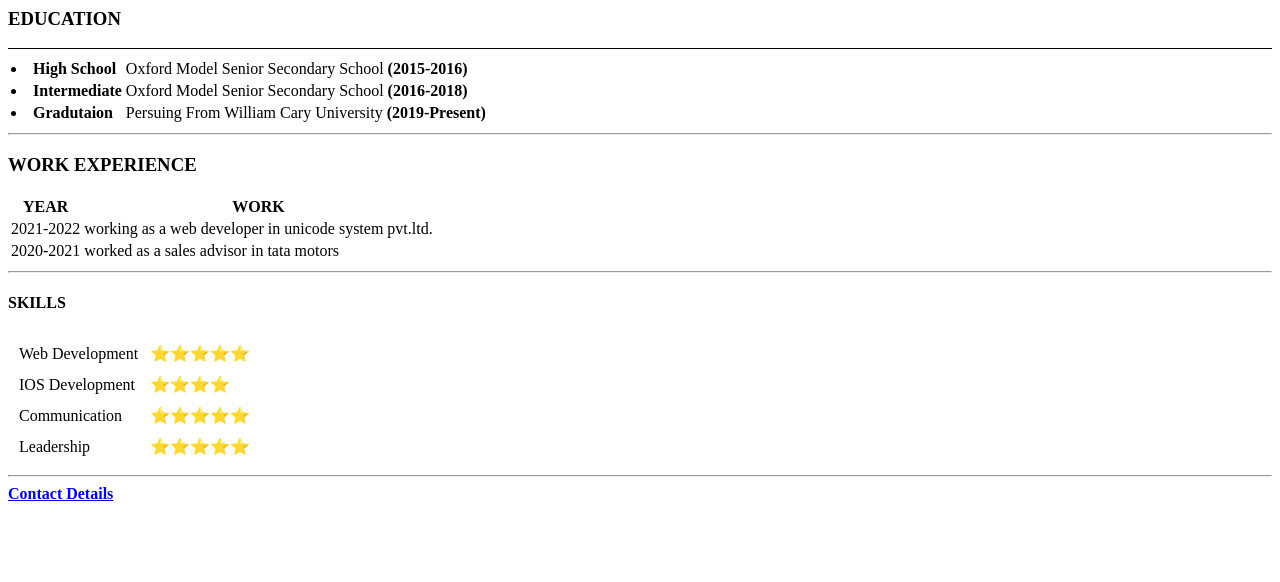
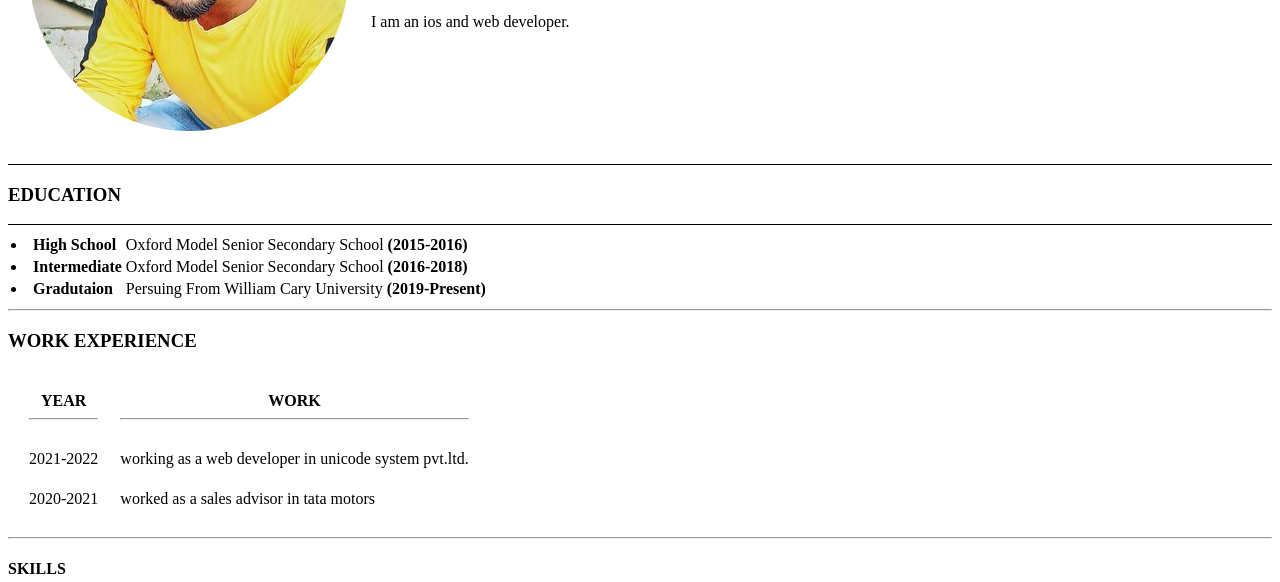
Before and after one commit to faizanali18/cv, a plain HTML site: page index.html in a window 1280 px wide. Shown: the part 218-800 px from the top of the page. Drawn offline with Linux system fonts and the light colour scheme; files whose address does not match are found by name.

Commit message:
Add files via upload

```diff
--- a/index.html
+++ b/index.html
@@ -46,11 +46,11 @@
      <hr color="black" size="1">
    </table>
   <hr> <h3><strong>WORK EXPERIENCE</strong></h3>
-   <table>
+   <table cellspacing="20">
      <thead>
        <tr>
-         <th>YEAR</th>
-         <th>WORK</th>
+         <th>YEAR <hr>  </th>
+         <th>WORK <hr>   </th>
        </tr>
      </thead>
      <tbody>
```
Also changed, not shown: 305696843_525641422700940_584042848112636766_n-modified.png (added).
